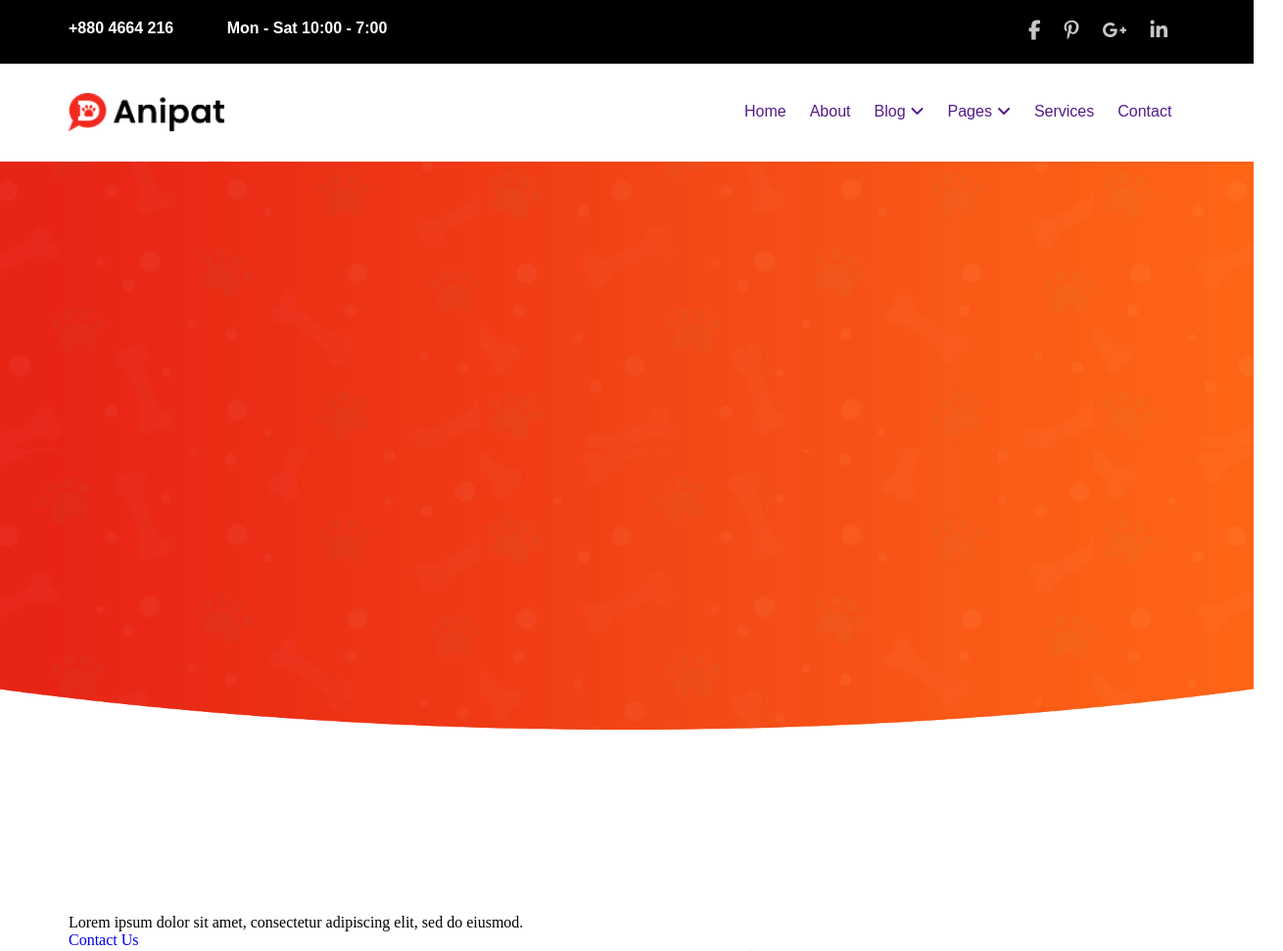
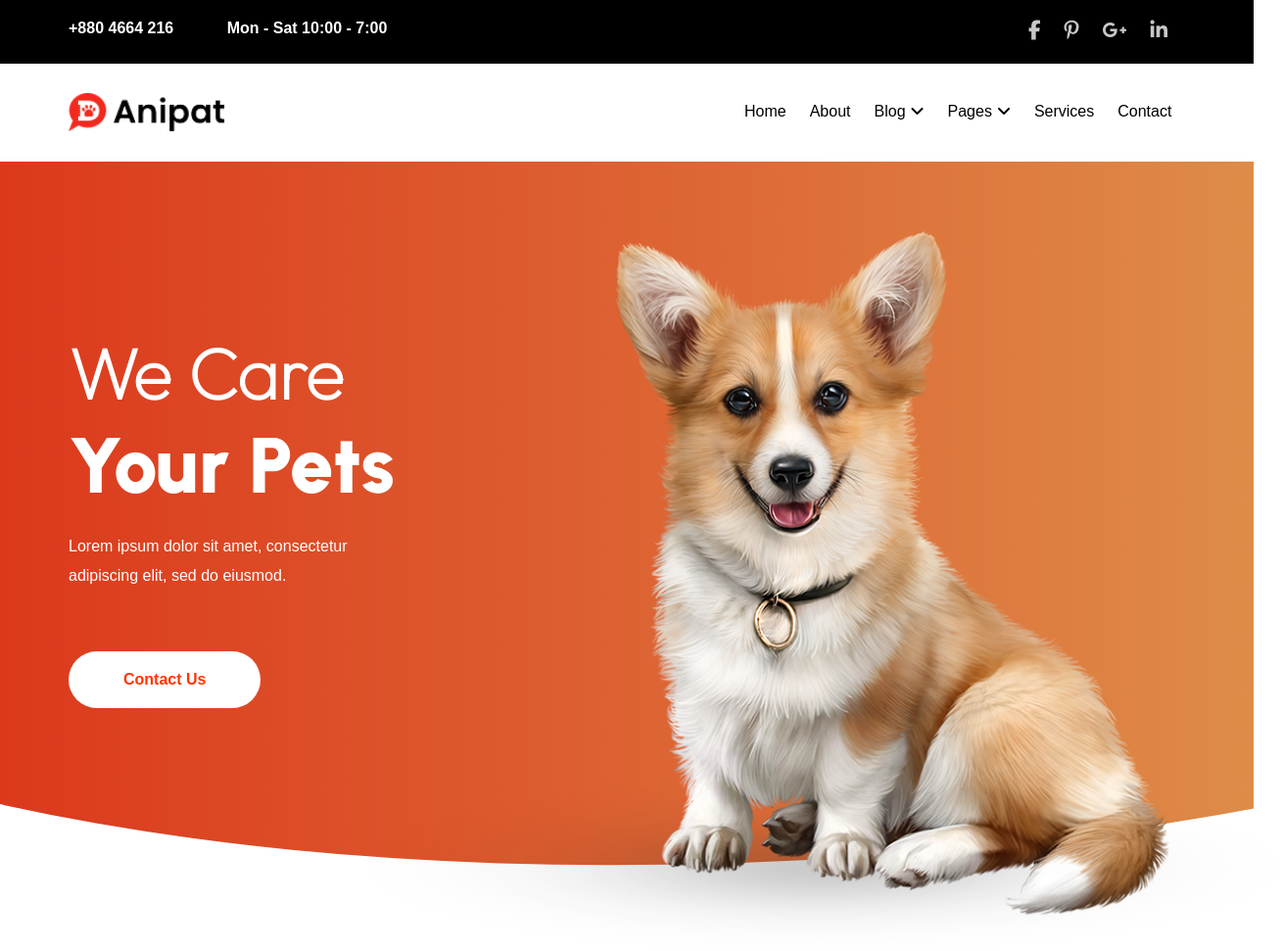
Before and after one commit to hhakhumyan/hhakhumyan-hhakhumyan.github.io, a plain HTML site: page index.html in a window 1280 px wide. Shown: the top 971 px of the page at 98% size, 1310 px wide, since content can reach past the window. Drawn offline with Linux system fonts and the light colour scheme.

Commit message:
Update style.css

```diff
--- a/css/style.css
+++ b/css/style.css
@@ -69,6 +69,7 @@
 }
 .div-nav-menu>ul>li>a{
     font-family: "Poppins",sans-serif;
+    color: black;
 }
 .div-nav-menu>ul>li>a>i{
     padding-left: 5px;
@@ -79,18 +80,53 @@
 }
 .div-nav-menu>ul>li>ul>li>a{
     font-family: "Poppins",sans-serif;
+    color: black;
 }
 .div-nav-menu>ul>li:hover >ul{
     transform: rotateX(0);
 }
+.div-nav-menu>ul>li:hover>a{
+    color: #cc603b;
+}
+.div-nav-menu>ul>li>ul>li:hover>a{
+    color: #cc603b;
+}
+
 /* --------------------------main-1--------------------------- */
+.main-1{
+    position: relative;
+}
 .div-main-1-baground{
-    background-image: url('../image/background-image.webp');
-    background-size: cover;
-    background-position: bottom;
-    height: 580px;
+    height: 725px;
+    width: 100%;
+    margin: 0 auto;
+    overflow: hidden;
+    z-index: -5;
+}
+.div-main-1-baground-el{
+    height: 110%;
+    width: 190%;
+    background-image: linear-gradient(90deg, #db190b, #dfb760);
+    border-radius: 0px 0px 120% 100%;
+    margin: 0 auto;
+    transform: translateX(-20%)
+    translateY(-10%)
+}
+.div-main-1-bagroundBox{
     padding: 84px 75px;
-    position: relative;
+    position: absolute;
+
+}
+.test{
+
+}
+.div-main-1-texbox{
+    position: absolute;
+    top: 50px;
+    left: 50%;
+    transform: translateX(-50%);
+    width: 1140px;
+    padding-top: 120px;
 }
 #div-main-1-baground-h1-1{
     font-family: 'Outfit', sans-serif;
@@ -102,14 +138,15 @@
     font-size: 80px;
     color: white;
 }
-.div-main-1-baground>p{
+.div-main-1-texbox>p{
     font-family: "Poppins",sans-serif;
     color: white;
     width: 300px;
     line-height: 30px;
     position: relative;
+    margin: 20px 0;
 }
-.div-main-1-baground>a{
+.div-main-1-texbox>a{
     font-family: "Poppins",sans-serif;
     color: #ff3500;
     font-weight:bold;
@@ -117,16 +154,17 @@
     background-color: white;
     border-radius: 30px;
     position: absolute;
-    top: 380px;
+    top: 450px;
     transition: 0.5s;
 }
-.div-main-1-baground>img{
-    width: 750px;
+.div-main-1-texbox>img{
+    width: 940px;
     position: absolute;
-    top: 80px;
-    left: 380px;
+    top: 20px;
+    /* left: 680px; */
+    left: 300px;
 }
-.div-main-1-baground>a:hover{
+.div-main-1-texbox>a:hover{
     background-color: #ff3500;
     color: white;
 }
```
